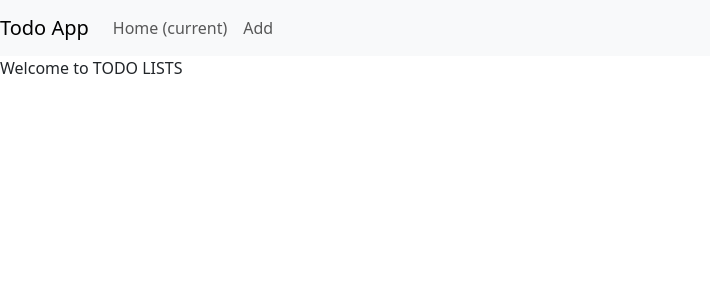
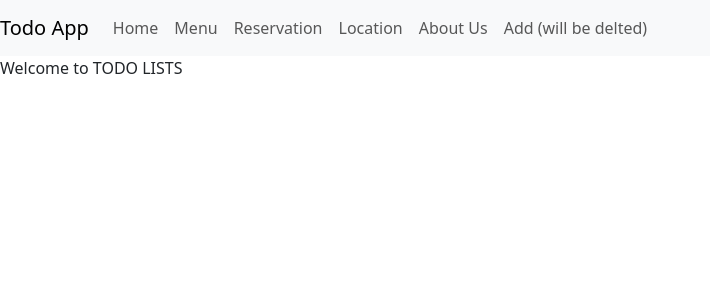
Before and after one commit to Eunji-Kwon/alphaDevs, a React (Create React App) app: page / in a window 1280 px wide. Shown: the top 300 px of the page, without its empty margins (0-710 px from the left). Built offline with nearby package versions, Linux system fonts and the light colour scheme.

Commit message:
Nav Bar v01

```diff
--- a/src/components/navigation.component.js
+++ b/src/components/navigation.component.js
@@ -6,17 +6,33 @@
         return (
             <nav class="navbar navbar-expand-lg navbar-light bg-light">
                 <Link class="navbar-brand" to="/">Todo App</Link>
-                <button class="navbar-toggler" type="button" data-toggle="collapse" data-target="#navbarNav" aria-controls="navbarNav" aria-expanded="false" aria-label="Toggle navigation">
+                {/* <button class="navbar-toggler" type="button" data-toggle="collapse" data-target="#navbarNav" aria-controls="navbarNav" aria-expanded="false" aria-label="Toggle navigation">
                     <span class="navbar-toggler-icon"></span>
-                </button>
+                </button> */}
                 <div class="collapse navbar-collapse" id="navbarNav">
                     <ul class="navbar-nav">
                         <li class="nav-item active">
-                            <Link class="nav-link" to="/">Home <span class="sr-only">(current)</span></Link>
+                            <Link class="nav-link" to="/">Home </Link>
                         </li>
 
                         <li class="nav-item active">
-                            <Link class="nav-link" to="/add">Add</Link>
+                            <Link class="nav-link" to="/menu">Menu </Link>
+                        </li>
+
+                        <li class="nav-item active">
+                            <Link class="nav-link" to="/reservation">Reservation </Link>
+                        </li>
+
+                        <li class="nav-item active">
+                            <Link class="nav-link" to="/location">Location </Link>
+                        </li>
+
+                        <li class="nav-item active">
+                            <Link class="nav-link" to="/about">About Us </Link>
+                        </li>
+
+                        <li class="nav-item active">
+                            <Link class="nav-link" to="/add">Add  (will be delted) </Link>
                         </li>
 
                     </ul>
```
